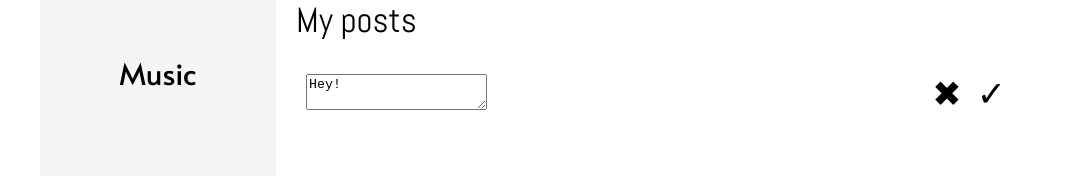
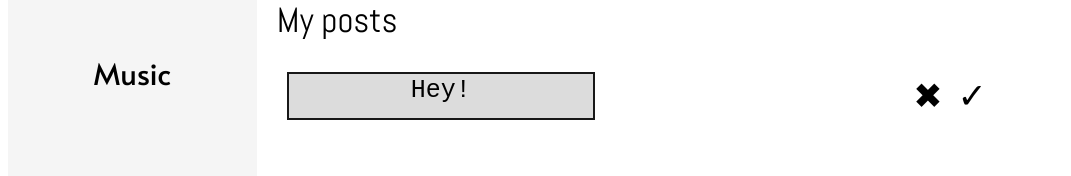
Before and after one commit to tpostolyuk/socialnetworkPrj, a React (Create React App) app: page /profile in a window 1280 px wide. Both pictures are taken after a click on the element "EDIT". Shown: the part 529-705 px from the top of the page, without its empty margins (0-1071 px from the left). Built offline with nearby package versions, Linux system fonts and the light colour scheme.

Commit message:
Complete doing "EDIT POST", some CSS changes

```diff
--- a/src/components/News/News.js
+++ b/src/components/News/News.js
@@ -1,5 +1,38 @@
 import React from 'react';
 import classes from './News.module.css'
+import { createStore } from 'redux';
+
+const initialState = {
+  name: 'Taras',
+  age: 17
+}
+
+function reducer(state = initialState, action) {
+  switch(action.type) {
+    case 'CHANGE_NAME' : return {...state, name: action.payload}
+
+    case 'CHANGE_AGE' : return {...state, age: action.payload}
+
+    default: return state;
+  }
+}
+
+const store = createStore(reducer);
+
+const changeName = {
+  type: "CHANGE_NAME",
+  payload: "Andrii"
+}
+
+const changeAge = {
+  type: "CHANGE_AGE",
+  payload: 18
+}
+
+store.dispatch(changeName);
+store.dispatch(changeAge);
+
+console.log(store);
 
 class News extends React.Component {
 
--- a/src/components/Profile/MyPost/Post.js
+++ b/src/components/Profile/MyPost/Post.js
@@ -4,38 +4,64 @@ import React from 'react'
 export default class Post extends React.Component {
   constructor(props) {
     super(props)
+    this.handleChange = this.handleChange.bind(this);
+
     this.state = {
-
+      textAreaValue: props.message,
     }
   }
-  render() {
-    if(this.props.isEdited === false) {
+  handleChange(e) {
+    this.setState({
+      textAreaValue: e.target.value
+    })
+  }
+  onKeyDownHandler = (event) => {
+    return event.keyCode === 13 ? this.props.onConfirmEditing({ id: this.props.id, msg: this.state.textAreaValue }) : '';
+  }
+
+  renderDefault = () => {
     return (
-        <div className={classes.itemWrapper}>
+      <>
       <div className={classes.item}>
         <img src="https://klike.net/uploads/posts/2019-03/1551511862_48.jpg" alt="ava" />
         <span className={classes.postMsgSpan}>{this.props.message}</span>
       </div>
       <div className={classes.crossContainer}>
         <span onClick={() => this.props.rmvPost(this.props.id)}>&#10006;</span>
-            <span onClick={() => this.props.editPost(this.props.id)}>EDIT</span>
+        <span onClick={() => this.props.onEdit(this.props.id)}>EDIT</span>
       </div>
-        </div>
+      </>
     );
-    } else {
-      return (
-        <div className={classes.itemWrapper}>
+  }
+  renderIfIsEditable = () => {
+    return(
+      <>
         <div className={classes.item}>
-            <div>
-              <textarea onChange={() => this.props.onChange(this.props.id)} value={this.props.message}></textarea>
-            </div>
+          <textarea onKeyDown={this.onKeyDownHandler} onChange={this.handleChange} value={this.state.textAreaValue}></textarea>
         </div>
         <div className={classes.crossContainer}>
           <span onClick={() => this.props.rmvPost(this.props.id)}>&#10006;</span>
-            <span onClick={this.props.confirmEdit}>&#10003;</span>
+          <span onClick={() => this.props.onConfirmEditing({ id: this.props.id, msg: this.state.textAreaValue })}>&#10003;</span>
         </div>
+      </>
+
+    )
+  }
+
+  render() {
+      return (
+        <div className={classes.itemWrapper}>
+            {
+            !this.props.isEditing ? (
+              <React.Fragment>
+                {this.renderDefault()}
+              </React.Fragment> )
+              : (
+              <React.Fragment>
+                {this.renderIfIsEditable()}
+              </React.Fragment>)
+            }
         </div>
       );
   }
 }
-}
--- a/src/components/Profile/MyPost/Post.module.css
+++ b/src/components/Profile/MyPost/Post.module.css
@@ -24,3 +24,14 @@
   width: 70px;
   border-radius: 50%;
 }
+
+.item > textarea {
+  width: 300px;
+  height: 40px;
+  font-size: 25px;
+  text-align: center;
+  background-color: #dcdcdc;
+  border: 2px solid #181818;
+  outline: none;
+  resize: none;
+}
--- a/src/components/Profile/MyPost/Posts.js
+++ b/src/components/Profile/MyPost/Posts.js
@@ -4,7 +4,18 @@ import Post from './Post';
 
 const Posts = (props) => {
 
-let postsElement = props.listItem.map((item, idx) => <Post isEdited={props.isEdited} rmvPost={props.rmvPost} editPost={props.editPost} confirmEdit={props.confirmEdit} message={item.msg} key={idx} id={item.id} />);
+const postsElement = props.listItem.map((item, idx) => {
+  return (
+ <Post
+    isEditing={item.isEditing}
+    onEdit={props.onEdit}
+    rmvPost={props.rmvPost}
+    onConfirmEditing={props.onConfirmEditing}
+    message={item.msg}
+    key={idx}
+    id={item.id}
+  />
+  )});
 
   return (
     <div className={classes.posts}>
--- a/src/components/Profile/MyPost/PostsBoard.js
+++ b/src/components/Profile/MyPost/PostsBoard.js
@@ -7,50 +7,55 @@ export default class PostBoard extends React.Component {
   constructor(props) {
     super(props);
 
-    this.sendPost = this.sendPost.bind(this);
-    this.removePost = this.removePost.bind(this);
-    this.editPost = this.editPost.bind(this);
-    this.confirmEdit = this.confirmEdit.bind(this);
-
     this.state = {
-      list : [
-      {id: nanoid(5), msg: "Hey!"}
-      ],
-      isEdited: false
+      currentVal: '',
+      list: [
+      {id: nanoid(5), msg: "Hey!", isEditing: false}
+      ]
     }
-    this.myRef = React.createRef();
   }
 // Sending a value to list state
 
-  sendPost() {
-    let val = this.myRef.current.value;
-    if(val !== '') {
+  sendPost = () => {
+    const { currentVal } = this.state;
+
+    if(currentVal !== '') {
       this.setState({
-      list: [...this.state.list, {id: nanoid(5), msg: val}]
-    })
-    this.myRef.current.value = '';
+        list: [...this.state.list, {id: nanoid(5), msg: currentVal, isEditing: false}]
+      });
+      this.setState({ currentVal: '' })
     } else {
       alert('Enter a message');
       }
     }
 
-  editPost(id) {
+  confirmEdit = (val) => {
     this.setState({
-      isEdited: true
+      list: [{isEditing: true}]
+    })
+
+    if(val !== '') {
+      this.setState({
+        list: [{msg: val, isEditing: false}]
+      })
+    } else {
+      alert('Enter edited message!');
+    }
+
+  }
+
+  removePost = (id) => {
+    const arr = this.state.list.filter(el => el.id !== id);
+    this.setState({
+      list: arr
     })
   }
 
-  confirmEdit() {
-    this.setState({
-      isEdited: false,
-
-    })
-  }
-
-  removePost(id) {
-    const arr = this.state.list.filter(el => el.id !== id);
-    this.setState({
-      list: arr
+  handleEditingConfirmation = ({ id, msg }) => {
+    this.setState(prevState => {
+      return {
+        list: prevState.list.map(item => item.id === id ? ({ ...item, msg, isEditing: false }) : item)
+      };
     })
   }
 
@@ -59,13 +64,28 @@ export default class PostBoard extends React.Component {
     render() {
       return (
         <div>
-          <input ref = {this.myRef} className={classes.postsInput} type="text" title="your news..."/>
+          <input
+            className={classes.postsInput}
+            value={this.state.currentVal}
+            onChange={(el) => this.setState({ currentVal: el.target.value })}
+            type="text"
+            title="your news..."
+          />
           <div className={classes.btn} onClick={this.sendPost}>Send</div>
           <Posts onChange={(id) => this.setState(state => {
-            return {
-              list: [state.list.some(item => item.id === id)]
-            };
-          })} rmvPost={this.removePost} listItem={this.state.list} isEdited={this.state.isEdited} editPost={this.editPost} confirmEdit={this.confirmEdit} />
+              return {
+                list: [state.list.some(item => item.id === id)]
+              };
+            })}
+            rmvPost={this.removePost}
+            listItem={this.state.list}
+            onEdit={(id) => this.setState(prevState => {
+              return {
+                list: prevState.list.map(item => id === item.id ? { ...item, isEditing: true } : item)
+              };
+            })}
+            onConfirmEditing={this.handleEditingConfirmation}
+          />
         </div>
       );
     }
--- a/src/index.css
+++ b/src/index.css
@@ -1,13 +1,11 @@
 
 .app-wrapper {
   display: flex;
-  width: 1200px;
   margin: 0 auto;
   flex-direction: column;
   flex-wrap: wrap;
 }
 .contentWrapper {
-  height: 2000px;
   display: flex;
   flex-direction: row;
   justify-content: center;
--- a/src/index.js
+++ b/src/index.js
@@ -5,6 +5,40 @@ import App from './App';
 import * as serviceWorker from './serviceWorker';
 import store from './redux/state';
 
+
+import { createStore } from 'redux';
+
+
+const initialState = {
+  name: 'Taras',
+  age: 17
+}
+
+function reducer(state = initialState, action) {
+  switch(action.type) {
+    case 'CHANGE_NAME' : return {...state, name: action.payload}
+    case 'CHANGE_AGE' : return {...state, age: action.payload}
+    default : return state;
+  }
+}
+
+const storee = createStore(reducer);
+
+const changeName = {
+  type: "CHANGE_NAME",
+  payload: "Andrii"
+}
+
+const changeAge = {
+  type: "CHANGE_AGE",
+  payload: 18
+}
+
+storee.dispatch(changeAge);
+storee.dispatch(changeName);
+
+console.log(storee.getState());
+
 ReactDOM.render(<App store = {store} />, document.getElementById('root'));
 
 // If you want your app to work offline and load faster, you can change
```
Also changed, not shown: src/redux/store.js (added, +28 -0 lines). Lines whose indentation alone changed are shown as unchanged.
